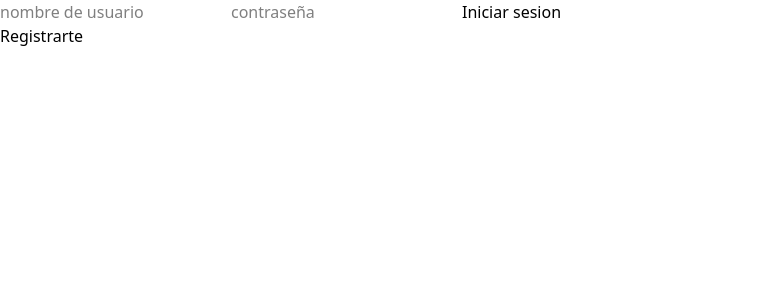
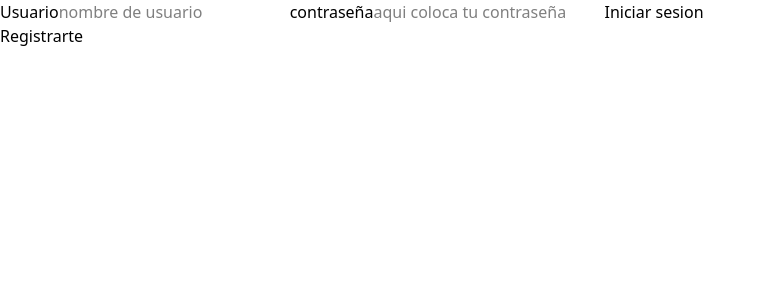
Before and after one commit to landerklang/trabajo-practico-integrador-3-lautaro-short, a React (Vite) app in the folder Practico-integrador-3/: page /Login in a window 1280 px wide. Shown: the top 300 px of the page, without its empty margins (0-765 px from the left). Built offline with nearby package versions, Linux system fonts and the light colour scheme.

Commit message:
se realizaron el login con las funciones correpondientes

```diff
--- a/Practico-integrador-3/src/hook/useForm.js
+++ b/Practico-integrador-3/src/hook/useForm.js
@@ -16,5 +16,5 @@ export const useForm = (inicialValue) => {
     handleReset();
     console.log(Form);
   };
-  return { Form, handleChange, handleSubmit, handleReset };
+  return { Form, setForm, handleChange, handleSubmit, handleReset };
 };
--- /dev/null
+++ b/Practico-integrador-3/src/pages/HomePage.jsx
@@ -0,0 +1,7 @@
+export const HomePage = () => {
+  return (
+    <div>
+      <h1>hola</h1>
+    </div>
+  );
+};
--- /dev/null
+++ b/Practico-integrador-3/src/pages/ProfilePages.jsx
@@ -0,0 +1,14 @@
+import { useNavigate } from "react-router";
+
+export const ProfilePage = () => {
+  const handleLogout = () => {
+    localStorage.removeItem("isLogged");
+    const navigate = useNavigate();
+    return navigate("/login");
+  };
+  return (
+    <div>
+      <h1>hola</h1>
+    </div>
+  );
+};
--- a/Practico-integrador-3/src/pages/auth/LoginPage.jsx
+++ b/Practico-integrador-3/src/pages/auth/LoginPage.jsx
@@ -1,42 +1,68 @@
 import { useNavigate } from "react-router-dom";
 import { useForm } from "../../hook/useForm.js";
+import { Loading } from "../../components/Loading.jsx";
+import { useState } from "react";
 
 export const LoginPage = () => {
   const navigate = useNavigate();
-  const { Form, handleChange, handleSubmit, handleReset } = useForm({
+  const { Form, handleChange, handleReset } = useForm({
     username: "",
     password: "",
   });
+  const [loading, setloading] = useState(false);
 
-  const handleLogin = () => {
+  const handleLogin = async (event) => {
+    event.preventDefault();
+    setloading(true);
+    try {
+      const res = await fetch("http://localhost:4000/api/login", {
+        method: "POST",
+        body: JSON.stringify(Form),
+        headers: { "Content-type": "application/json" },
+        credentials: "include",
+      });
+      const data = await res.json();
+      if (!data.ok) {
+        return alert(data.message);
+      }
       logged = localStorage.setItem("isLogged", "true");
+
+      navigate("/Home");
+    } catch (error) {
+      return alert("error al iniciar sesion");
+    } finally {
+      setloading(false);
+    }
   };
   return (
-    <form
-      onSubmit={(event) =>
-        handleSubmit(event, navigate("/Home"), handleLogin())
-      }
-    >
+    <main>
+      {loading && <Loading />}
+      <form onSubmit={(event) => handleLogin(event)}>
         <div>
+          <label htmlFor="username">Usuario</label>
           <input
+            id="username"
             type="text"
             name="username"
             placeholder="nombre de usuario"
             value={Form.username}
             onChange={handleChange}
+            required
           />
+          <label htmlFor="password">contraseña</label>
           <input
-          type="text"
+            id="password"
+            type="password"
             name="password"
-          placeholder="contraseña"
+            placeholder="aqui coloca tu contraseña"
             value={Form.password}
             onChange={handleChange}
+            required
           />
-        <button type="submit" onChange={handleReset}>
-          Iniciar sesion
-        </button>
+          <button type="submit">Iniciar sesion</button>
         </div>
         <a href="/Register">Registrarte</a>
       </form>
+    </main>
   );
 };
--- a/Practico-integrador-3/vite.config.js
+++ b/Practico-integrador-3/vite.config.js
@@ -4,4 +4,5 @@ import tailwindcss from "@tailwindcss/vite";
 // https://vite.dev/config/
 export default defineConfig({
   plugins: [react(), tailwindcss()],
+  PORT: 4000,
 });
```
Lines whose indentation alone changed are shown as unchanged.
